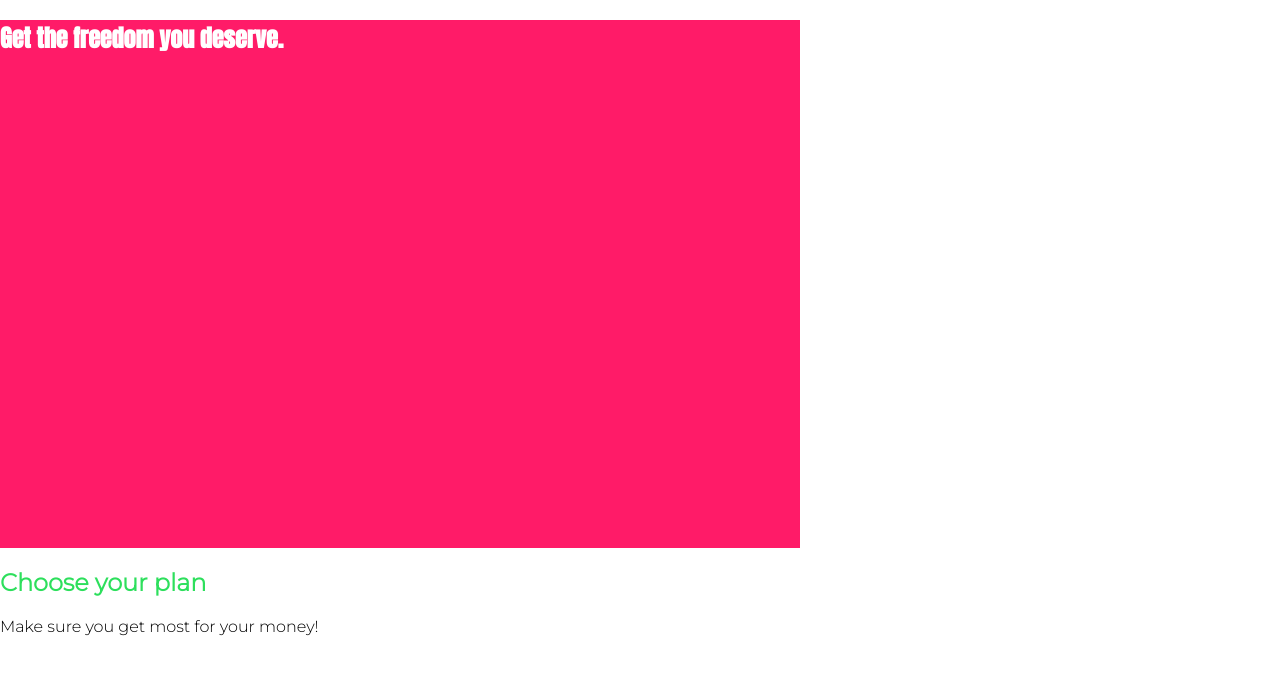
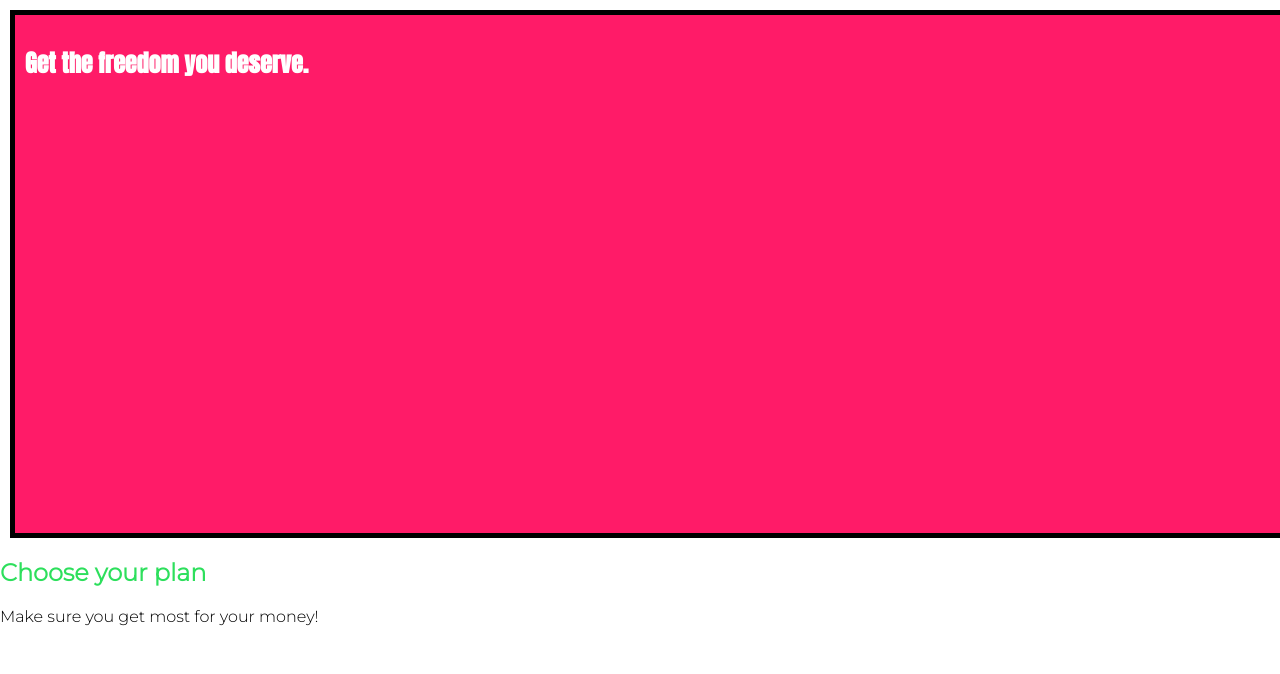
Before and after one commit to riteshpuj2013/my-css, a plain HTML site: page index.html in a window 1280 px wide. Drawn offline with Linux system fonts and the light colour scheme.

Commit message:
use box-sizing to include width and height in the calculation

```diff
--- a/main.css
+++ b/main.css
@@ -1,7 +1,16 @@
+* {
+  /* box-sizing: content-box; default value*/
+  box-sizing: border-box;
+  /* this includes the padding and border in the calculation without margin */
+}
+
 #product-overview {
   background: #ff1b68;
-  width: 800px;
+  width: 100%;
   height: 528px;
+  border: 5px solid black;
+  margin: 10px;
+  padding: 10px;
 }
 
 #product-overview h1 {
```
